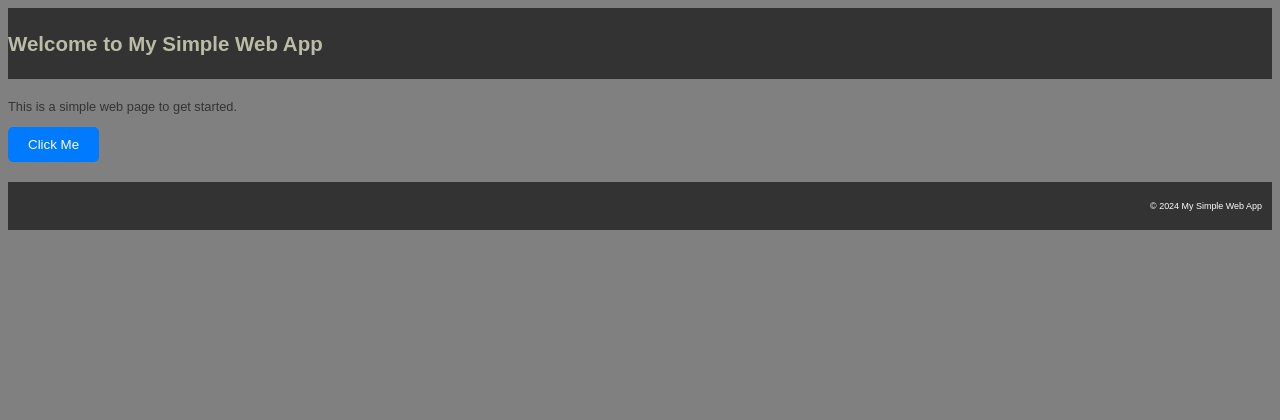
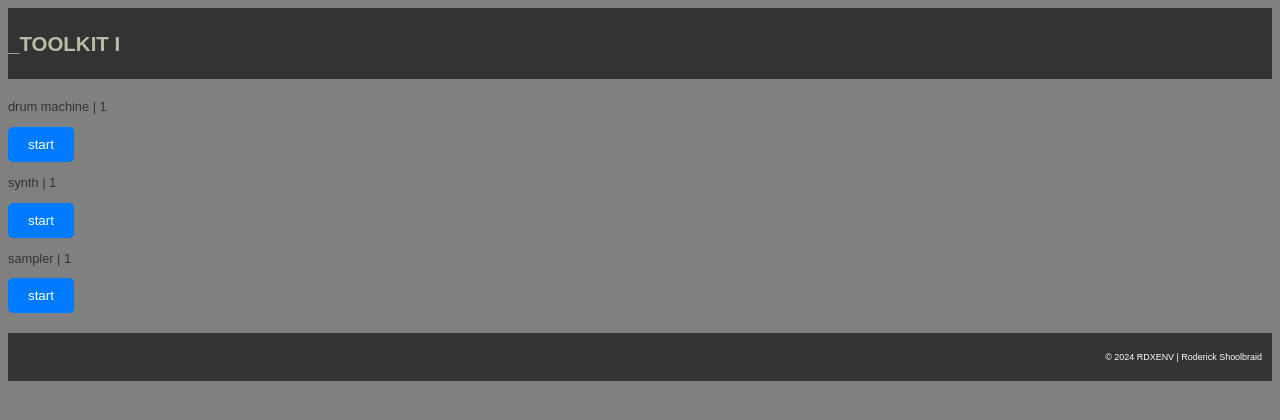
Before and after one commit to XUDOR/_TOOLKIT_1, a plain HTML site: page index.html in a window 1280 px wide. Drawn offline with Linux system fonts and the light colour scheme.

Commit message:
div constructions

```diff
--- a/index.html
+++ b/index.html
@@ -11,18 +11,28 @@
 </head>
 <body>
     <header>
-        <h1>Welcome to My Simple Web App</h1>
+        <h1 class="title">_TOOLKIT I</h1>
     </header>
 
     <main>
-        <section>
-            <p>This is a simple web page to get started.</p>
-            <button id="clickMeButton">Click Me</button>
+      <div class="container-1">
+        <section class="drum1">
+            <p class="container-title">drum machine | 1</p>
+            <button id="clickMeButton">start</button>
         </section>
+        <section class="synth1">
+          <p class="container-title">synth | 1</p>
+          <button id="clickMeButton">start</button>
+        </section>
+        <section class="drum1">
+          <p class="container-title">sampler | 1</p>
+          <button id="clickMeButton">start</button>
+        </section>
+      </div>
     </main>
 
     <footer>
-        <p>&copy; 2024 My Simple Web App</p>
+        <p>&copy; 2024 RDXENV | Roderick Shoolbraid</p>
     </footer>
 
     <script src="script.js"></script>
```
